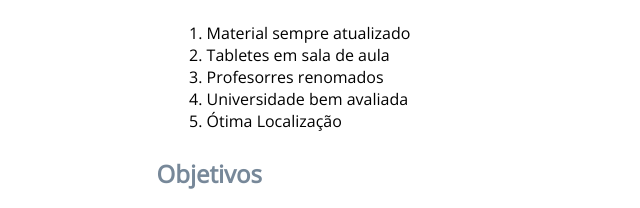
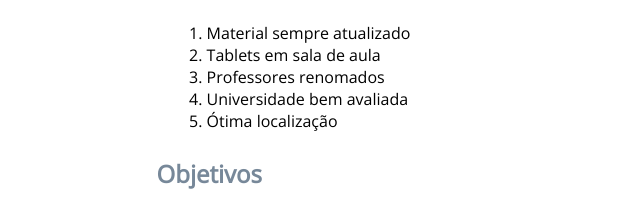
Before and after one commit to LaraAmaral15/Unes-Universidade, a plain HTML site: page quem-somos.html in a window 1280 px wide. Shown: the part 280-488 px from the top of the page, 61-701 px from the left. Drawn offline with nearby package versions, Linux system fonts and the light colour scheme.

Commit message:
Correção palavras
corrigindo as palavras

```diff
--- a/quem-somos.html
+++ b/quem-somos.html
@@ -27,10 +27,10 @@
             <h2 class="titulo">5 Motivos para estudar conosco</h2>
             <ol class="lista">
                 <li>Material sempre atualizado</li>
-                <li>Tabletes em sala de aula</li>
-                <li>Profesorres renomados</li>
+                <li>Tablets em sala de aula</li>
+                <li>Professores renomados</li>
                 <li>Universidade bem avaliada</li>
-                <li>Ótima Localização</li>
+                <li>Ótima localização</li>
             </ol>
 
             <h2 class="titulo">Objetivos</h2>
```
